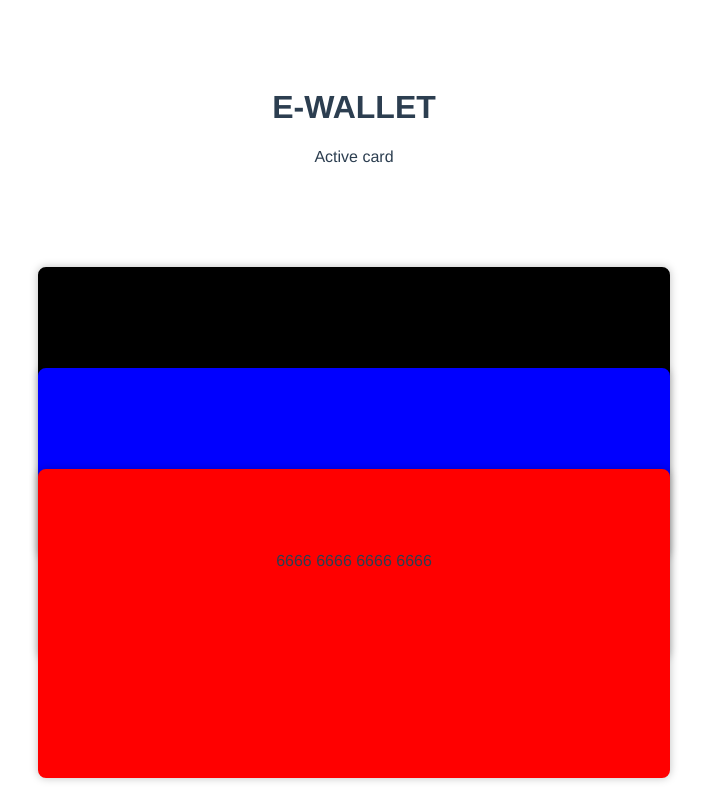
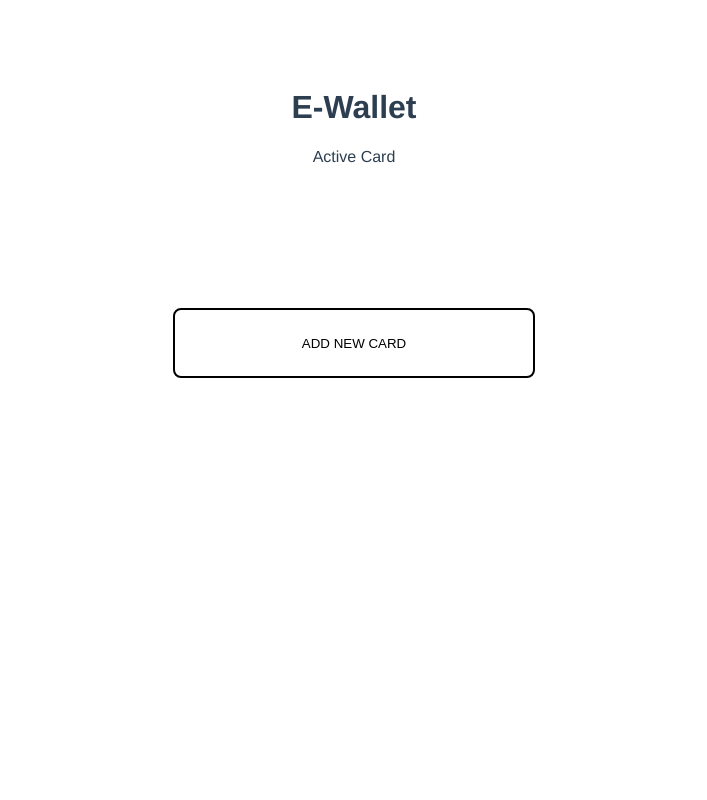
Before and after one commit to TheNeonLeon/vue-assignment1, a Vue app: page / in a window 1280 px wide. Shown: the top 800 px of the page, without its empty margins (286-993 px from the left). Built offline with nearby package versions, Linux system fonts and the light colour scheme.

Commit message:
Top update

```diff
--- a/src/components/Top.vue
+++ b/src/components/Top.vue
@@ -1,10 +1,16 @@
 <template>
-<div class="home">
-   <!-- <img alt="Vue logo" src="../assets/logo.png">-->
-    <h1>E-WALLET</h1>
-    <p>Active card</p></template>
+<header class="home-header">
+    <h1>{{h1}}</h1>
+    <p>{{paragraph}}</p>
+</header>
+</template>
 <script>
 export default {
+  name: 'Top',
+  props: {
+    h1: String,
+    paragraph: String
+  }
 }
 </script>
 
--- a/src/views/Home.vue
+++ b/src/views/Home.vue
@@ -1,39 +1,27 @@
 <template>
   <div class="home">
-   <!-- <img alt="Vue logo" src="../assets/logo.png">-->
-    <h1>E-WALLET</h1>
-    <p>Active card</p>
+    <top h1="E-Wallet" paragraph="Active Card"/>
   <div class="container">
-    <div class="ninja" ref="ninja" @click="changeCard">
-      <p class="card-number"></p>
-    </div>
-    <div class="block-chain" @click="changeCard">
-      <p class="card-number"></p>
-    </div>
-    <!-- implement this code in evil-corp v-for="variant in cardVariants" :key="variant.variantCard" @click="changeCard"-->
-    <div class="evil-corp">
-      <p class="card-number">6666 6666 6666 6666</p>
-    </div>
-  </div>
   <router-link to="/addcard">
     <button @click="addCard" class="add-card">
       ADD NEW CARD
   </button>
   </router-link>
   </div>
+  </div>
 </template>
 
 <script>
-import Card from '../components/Card'
-/* import CardStack from '../components/CardStack'
-import Top from '../components/Top' */
+// import Card from '../components/Card'
+// import CardStack from '../components/CardStack'
+import Top from '../components/Top'
 // @ is an alias to /src
 // import HelloWorld from '@/components/HelloWorld.vue'
 
 export default {
   name: 'Home',
   components: {
-    Card
+    Top
   },
   props: {
     CardStack: Object
```
